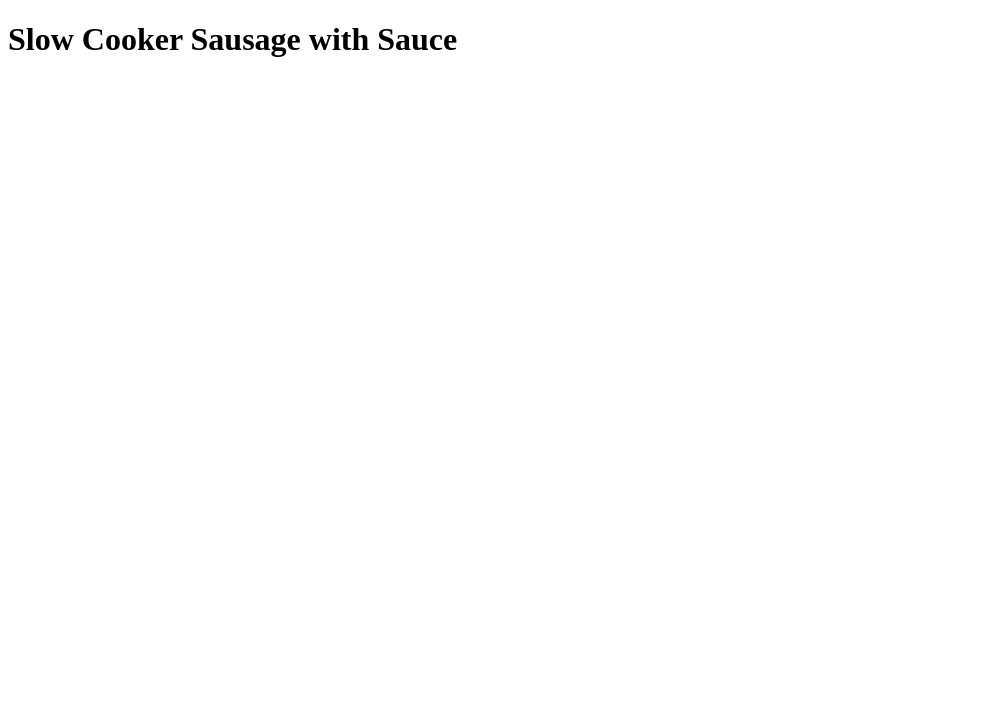
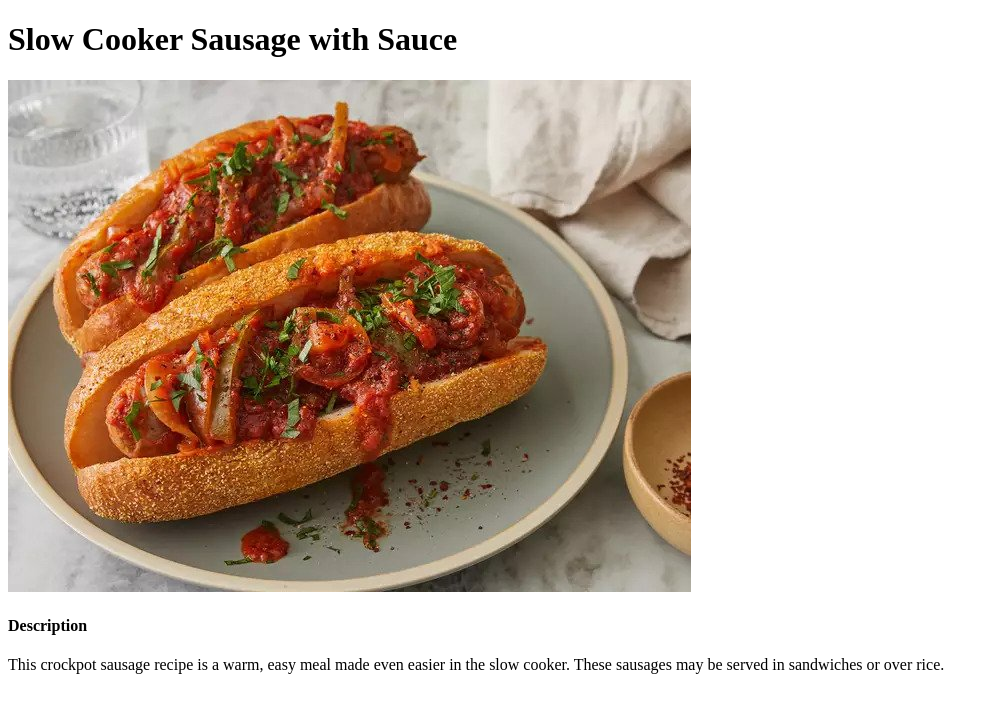
Before and after one commit to gschulte97/odin-recipes, a plain HTML site: page recipes/sausage.html in a window 1280 px wide. Shown: the whole page, without its empty margins (0-999 px from the left). Drawn offline with Linux system fonts and the light colour scheme.

Commit message:
Sausage page was in different directory than parent folder. Needed to ../ to link sausage picture

```diff
--- a/recipes/sausage.html
+++ b/recipes/sausage.html
@@ -7,5 +7,10 @@
 </head>
 <body>
     <h1>Slow Cooker Sausage with Sauce</h1>
+    <img src="../images/sausage.jpg" alt="Sausage sandwich picture">
+
+    <h4>Description</h4>
+
+    <p>This crockpot sausage recipe is a warm, easy meal made even easier in the slow cooker. These sausages may be served in sandwiches or over rice.</p>
 </body>
 </html>
```
Also changed, not shown: index.html (+1 -1 lines), images/sausage.jpg (added).
